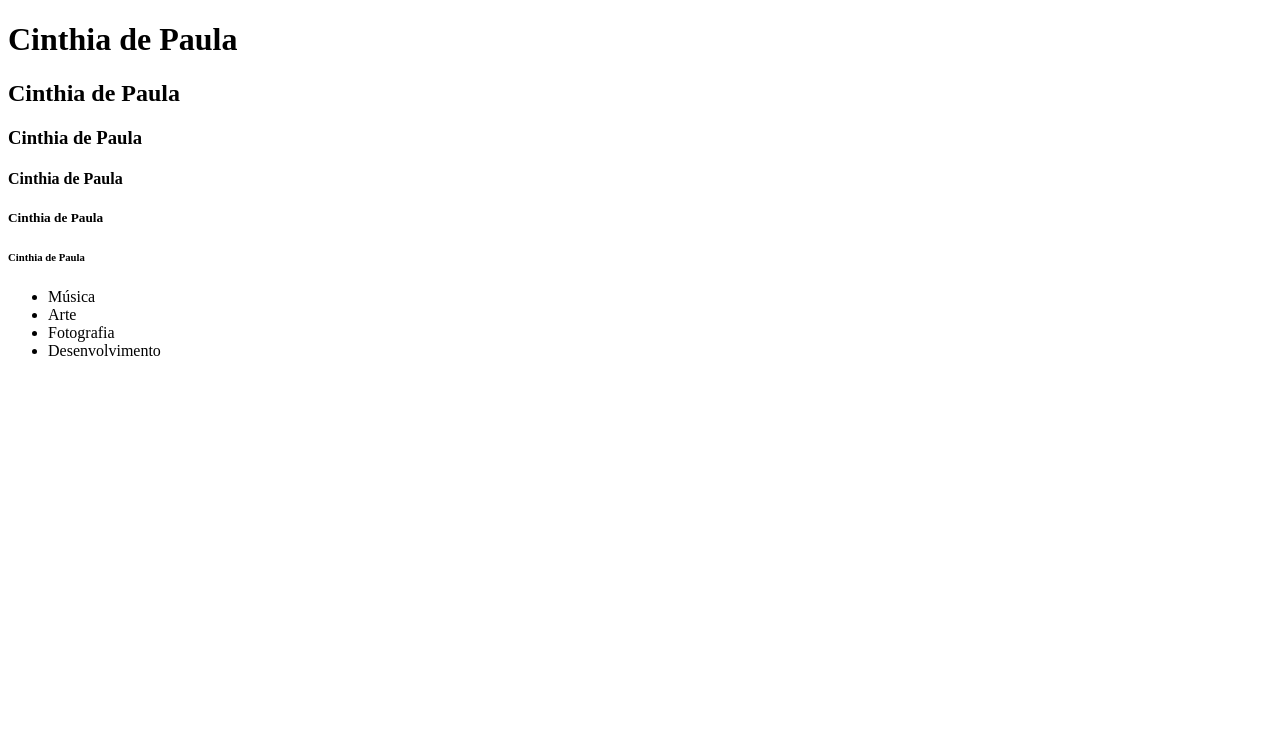
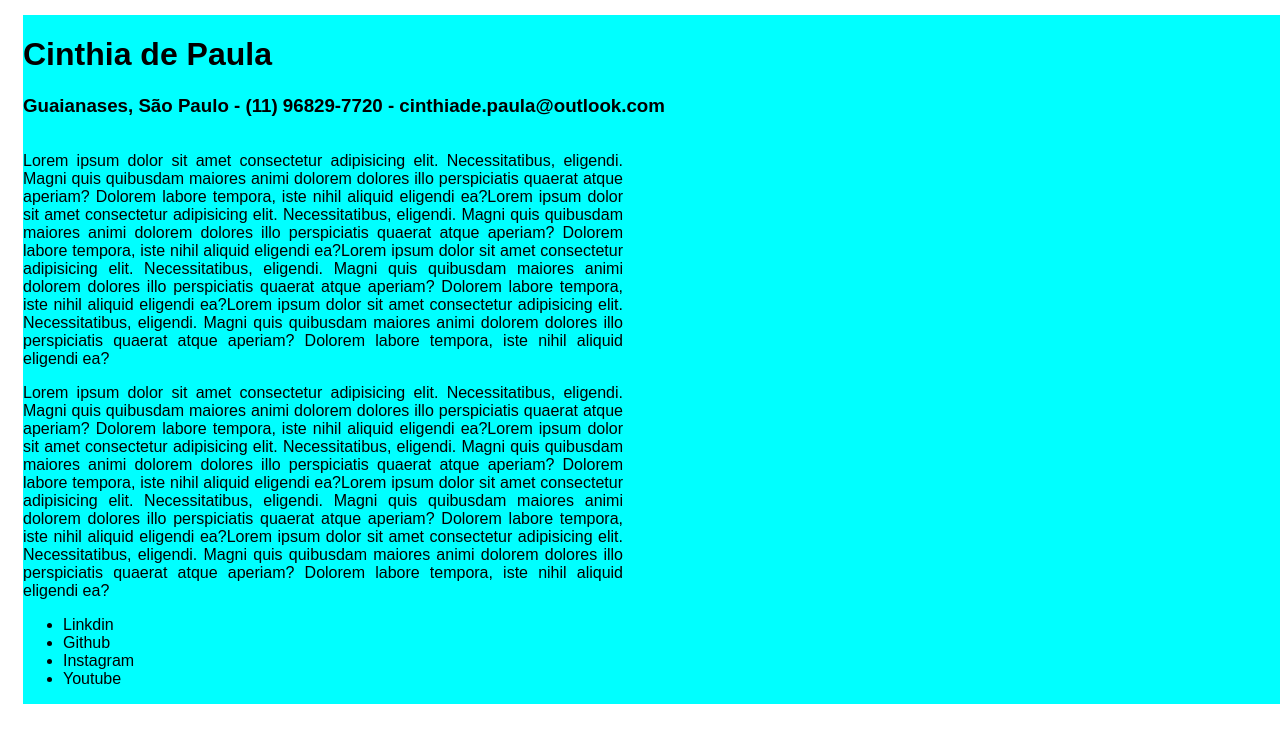
Before and after one commit to cinthiadepaula/fundamentosWeb, a plain HTML site: page index.html in a window 1280 px wide. Drawn offline with Linux system fonts and the light colour scheme.

Commit message:
atividade 2

```diff
--- /dev/null
+++ b/css/style.css
@@ -0,0 +1,14 @@
+.container {
+    background-color: aqua;
+    display: flex;
+    flex-direction: column;
+    justify-content: space-between;
+    width: 100%;
+    margin: 15px;
+    font-family: Arial, Helvetica, sans-serif;
+}
+
+.content{
+    width: 600px;
+    text-align: justify;
+}
--- a/index.html
+++ b/index.html
@@ -4,23 +4,52 @@
 <head>
     <meta charset="UTF-8">
     <meta name="viewrport" content="width=device-width, initial-scale=1.0">
+    <link rel="stylesheet" type="text/css" href="./css/style.css">
     <title>Home</title>
 </head>
 
 <body>
-    <h1>Cinthia de Paula</h1>
-    <h2>Cinthia de Paula</h2>
-    <h3>Cinthia de Paula</h3>
-    <h4>Cinthia de Paula</h4>
-    <h5>Cinthia de Paula</h5>
-    <h6>Cinthia de Paula</h6>
+    <div class="container">
 
-    <ul>
-        <li>Música</li>
-        <li>Arte</li>
-        <li>Fotografia</li>
-        <li>Desenvolvimento</li>
-    </ul>
+        <div class="header">
+            <h1>Cinthia de Paula</h1>
+            <h3>Guaianases, São Paulo - (11) 96829-7720 - cinthiade.paula@outlook.com</h3>
+        </div>
+
+        <div class="content">
+            <p>Lorem ipsum dolor sit amet consectetur adipisicing elit. Necessitatibus, eligendi. Magni quis quibusdam maiores
+                animi dolorem dolores illo perspiciatis quaerat atque aperiam? Dolorem labore tempora, iste nihil aliquid
+                eligendi ea?Lorem ipsum dolor sit amet consectetur adipisicing elit. Necessitatibus, eligendi. Magni quis
+                quibusdam maiores animi dolorem dolores illo perspiciatis quaerat atque aperiam? Dolorem labore tempora,
+                iste nihil aliquid eligendi ea?Lorem ipsum dolor sit amet consectetur adipisicing elit. Necessitatibus,
+                eligendi. Magni quis quibusdam maiores animi dolorem dolores illo perspiciatis quaerat atque aperiam?
+                Dolorem labore tempora, iste nihil aliquid eligendi ea?Lorem ipsum dolor sit amet consectetur adipisicing
+                elit. Necessitatibus, eligendi. Magni quis quibusdam maiores animi dolorem
+                dolores illo perspiciatis quaerat atque aperiam? Dolorem labore tempora, iste nihil aliquid eligendi ea?
+            </p>
+            <p>Lorem ipsum dolor sit amet consectetur adipisicing elit. Necessitatibus, eligendi. Magni quis quibusdam maiores
+                animi dolorem dolores illo perspiciatis quaerat atque aperiam? Dolorem labore tempora, iste nihil aliquid
+                eligendi ea?Lorem ipsum dolor sit amet consectetur adipisicing elit. Necessitatibus, eligendi. Magni quis
+                quibusdam maiores animi dolorem dolores illo perspiciatis quaerat atque aperiam? Dolorem labore tempora,
+                iste nihil aliquid eligendi ea?Lorem ipsum dolor sit amet consectetur adipisicing elit. Necessitatibus,
+                eligendi. Magni quis quibusdam maiores animi dolorem dolores illo perspiciatis quaerat atque aperiam?
+                Dolorem labore tempora, iste nihil aliquid eligendi ea?Lorem ipsum dolor sit amet consectetur adipisicing
+                elit. Necessitatibus, eligendi. Magni quis quibusdam maiores animi dolorem
+                dolores illo perspiciatis quaerat atque aperiam? Dolorem labore tempora, iste nihil aliquid eligendi ea?
+            </p>
+
+            <ul>
+                <li>Linkdin</li>
+                <li>Github</li>
+                <li>Instagram</li>
+                <li>Youtube</li>
+            </ul>
+
+        </div>
+
+
+    </div>
+
 
 </body>
 
```
